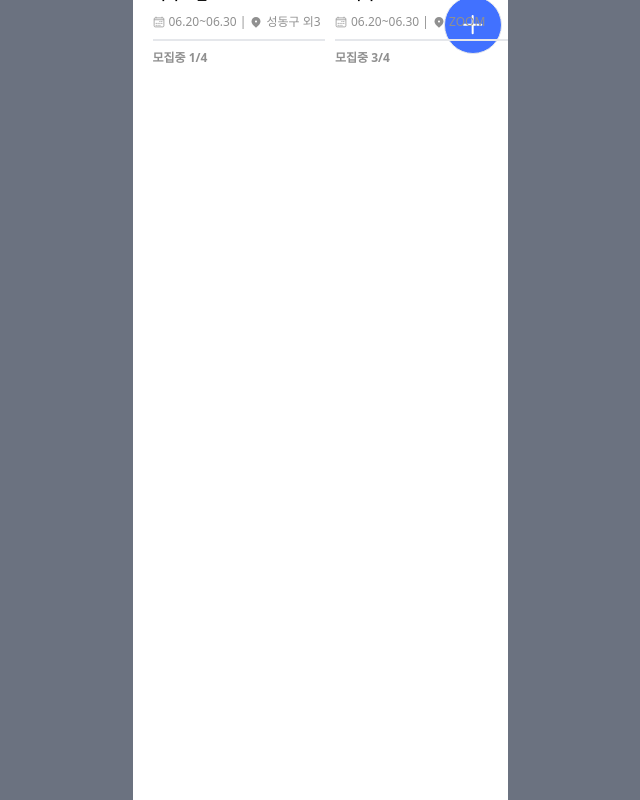
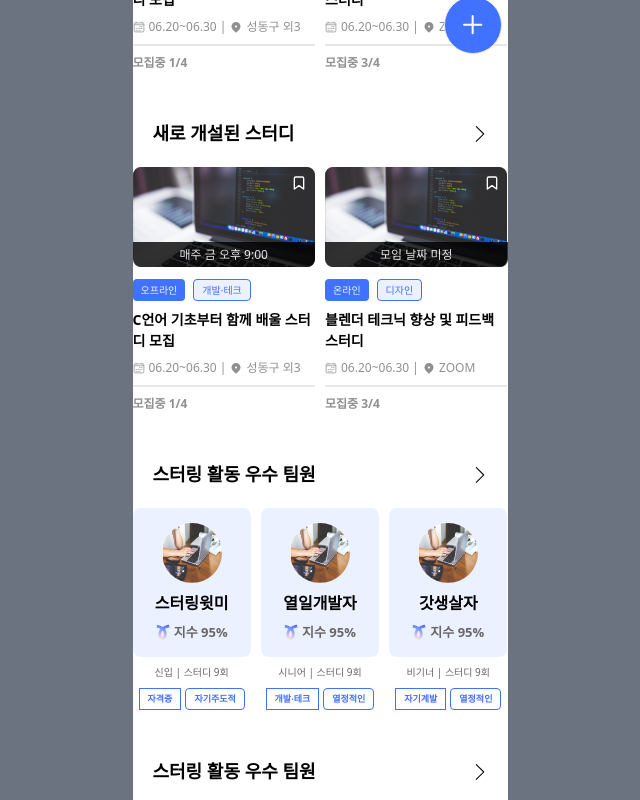
Before and after one commit to develop-13/sturing, a Next.js app: page /home in a window 1280 px wide. Shown: the part 740-1540 px from the top of the page, without its empty margins (320-960 px from the left). Built offline with nearby package versions, Linux system fonts and the light colour scheme.

Commit message:
study add

```diff
--- a/src/app/(main)/home/page.tsx
+++ b/src/app/(main)/home/page.tsx
@@ -6,6 +6,7 @@ import Banner_Slide from "@/components/Home/Banner-Slide";
 import { Roboto } from "next/font/google";
 import Seacrh_Study_Slide from "@/components/Home/Seacrh-Study-Slide";
 import Study_Box from "@/components/Home/Study-Box";
+import Team_Box from "@/components/Home/Team-Box";
 
 const roboto = Roboto({
     weight: "400",
@@ -20,7 +21,7 @@ export default function page() {
                 {/** 매칭페이지 버튼 */}
                 <div className="flex justify-end px-16">
                     <div className="absolute bottom-16">
-                        <Button className="flex fixed bg-[#4171FF] w-[58px] h-[58px] rounded-full justify-center items-center">
+                        <Button className="flex fixed bg-[#4171FF] w-[58px] h-[58px] rounded-full justify-center items-center z-10">
                             <GoPlus className="text-[32px] font-bold text-white" />
                         </Button>
                     </div>
@@ -71,7 +72,7 @@ export default function page() {
             <div className="flex h-[8px] bg-[#F7F7F7]"></div>
             <div>
                 <button
-                    className="flex items-center pt-6 px-5"
+                    className="flex w-full items-center pt-6 px-5"
                     onClick={() => "스터디 이동 링크"}
                 >
                     <text className="font-bold text-[18px]">
@@ -79,8 +80,50 @@ export default function page() {
                     </text>
                     <SlArrowRight className="text-black ml-auto" />
                 </button>
-                <div className="mt-5 ml-5">
+                <div className="mt-5">
                     <Study_Box />
+                </div>
+            </div>
+            <div className="pt-6">
+                <button
+                    className="flex w-full items-center pt-6 px-5 "
+                    onClick={() => "스터디 이동 링크"}
+                >
+                    <text className="font-bold text-[18px]">
+                        새로 개설된 스터디
+                    </text>
+                    <SlArrowRight className="text-black ml-auto" />
+                </button>
+                <div className="mt-5">
+                    <Study_Box />
+                </div>
+            </div>
+            <div className="pt-6">
+                <button
+                    className="flex w-full items-center pt-6 px-5 "
+                    onClick={() => "스터디 이동 링크"}
+                >
+                    <text className="font-bold text-[18px]">
+                        스터링 활동 우수 팀원
+                    </text>
+                    <SlArrowRight className="text-black ml-auto" />
+                </button>
+                <div className="mt-5">
+                    <Team_Box />
+                </div>
+            </div>
+            <div className="pt-6">
+                <button
+                    className="flex w-full items-center pt-6 px-5 "
+                    onClick={() => "스터디 이동 링크"}
+                >
+                    <text className="font-bold text-[18px]">
+                        스터링 활동 우수 팀원
+                    </text>
+                    <SlArrowRight className="text-black ml-auto" />
+                </button>
+                <div className="mt-5">
+                    <Team_Box />
                 </div>
             </div>
         </>
--- a/src/app/layout.tsx
+++ b/src/app/layout.tsx
@@ -19,7 +19,7 @@ export default function RootLayout({
     return (
         <html lang="en">
             <body className="flex justify-center bg-gray-500">
-                <div className="w-[375px] h-[3000px] bg-white">{children}</div>
+                <div className="w-[375px] h-auto bg-white">{children}</div>
             </body>
         </html>
     );
--- a/src/components/Home/Study-Box.tsx
+++ b/src/components/Home/Study-Box.tsx
@@ -75,10 +75,10 @@ export default function Study_Box() {
                                         <FiBookmark className="text-white" />
                                     </div>
                                     <div className="flex flex-row gap-2 pt-3">
-                                        <div className="flex rounded-sm bg-[#4171FF] h-[22px] w-auto text-[10px] text-[#ECF1FF] items-center justify-center px-2">
+                                        <div className="flex rounded bg-[#4171FF] h-[22px] w-auto text-[10px] text-[#ECF1FF] items-center justify-center px-2">
                                             {slide.tags[0]}
                                         </div>
-                                        <div className="flex rounded-sm bg-[#ECF1FF] h-[22px] w-auto text-[10px] text-[#4171FF] items-center justify-center px-2 border border-[#4171FF]">
+                                        <div className="flex rounded bg-[#ECF1FF] h-[22px] w-auto text-[10px] text-[#4171FF] items-center justify-center px-2 border border-[#4171FF]">
                                             {slide.tags[1]}
                                         </div>
                                     </div>
--- /dev/null
+++ b/src/components/Home/Team-Box.tsx
@@ -0,0 +1,104 @@
+"use client";
+
+import Image from "next/image";
+import { useRouter } from "next/navigation";
+import { Swiper, SwiperSlide } from "swiper/react";
+
+export default function Team_Box() {
+    console.log("Study_Box Rendered");
+    const router = useRouter();
+    const slideData = [
+        {
+            id: 1,
+            src: "/img/team-example.png",
+            href: "/home",
+            datas: {
+                name: "스터링윗미",
+                tags: ["자격증", "자기주도적"],
+                count: "9",
+                point: "95%",
+                career: "신입",
+            },
+        },
+        {
+            id: 2,
+            src: "/img/team-example.png",
+            href: "/home",
+            datas: {
+                name: "열일개발자",
+                tags: ["개발·테크", "열정적인"],
+                count: "9",
+                point: "95%",
+                career: "시니어",
+            },
+        },
+        {
+            id: 3,
+            src: "/img/team-example.png",
+            href: "/home",
+            datas: {
+                name: "갓생살자",
+                tags: ["자기계발", "열정적인"],
+                count: "9",
+                point: "95%",
+                career: "비기너",
+            },
+        },
+    ];
+
+    return (
+        <>
+            <div className="swiper-container">
+                <Swiper
+                    loop={false}
+                    spaceBetween={10}
+                    slidesPerView={3}
+                    navigation={false}
+                    autoplay={false}
+                >
+                    {slideData.map((slide) => (
+                        <SwiperSlide key={slide.id}>
+                            <div className="flex">
+                                <button className="flex flex-col h-auto w-[134px]">
+                                    <div className="flex flex-col items-center justify-center gap-2 w-full h-[149px] bg-[#ECF1FF] rounded-lg">
+                                        <div className="flex w-[60px] h-[60px]">
+                                            <Image
+                                                src={slide.src}
+                                                alt=""
+                                                width={60}
+                                                height={60}
+                                                className="rounded-full"
+                                            />
+                                        </div>
+                                        <text className="font-bold text-[16px]">
+                                            {slide.datas.name}
+                                        </text>
+                                        <text className="flex flex-row items-center justify-center gap-1 font-bold text-[13px] text-[#676767]">
+                                            <img
+                                                src="/img/banner-icon.png"
+                                                alt="이미지 테스트"
+                                            />
+                                            지수 {slide.datas.point}
+                                        </text>
+                                    </div>
+                                    <div className="flex w-full items-center justify-center py-2 text-[10px] text-[#676767]">
+                                        {slide.datas.career} | 스터디{" "}
+                                        {slide.datas.count}회
+                                    </div>{" "}
+                                    <div className="flex flex-row w-full gap-1 justify-center">
+                                        <div className="flex roundedz bg-white h-[22px] w-auto text-[9px] text-[#4171FF] items-center justify-center px-2 border border-[#4171FF] font-bold">
+                                            {slide.datas.tags[0]}
+                                        </div>{" "}
+                                        <div className="flex rounded bg-white h-[22px] w-auto text-[9px] text-[#4171FF] items-center justify-center px-2 border border-[#4171FF] font-bold">
+                                            {slide.datas.tags[1]}
+                                        </div>
+                                    </div>
+                                </button>
+                            </div>
+                        </SwiperSlide>
+                    ))}
+                </Swiper>
+            </div>
+        </>
+    );
+}
```
Also changed, not shown: public/img/team-example.png (added).
